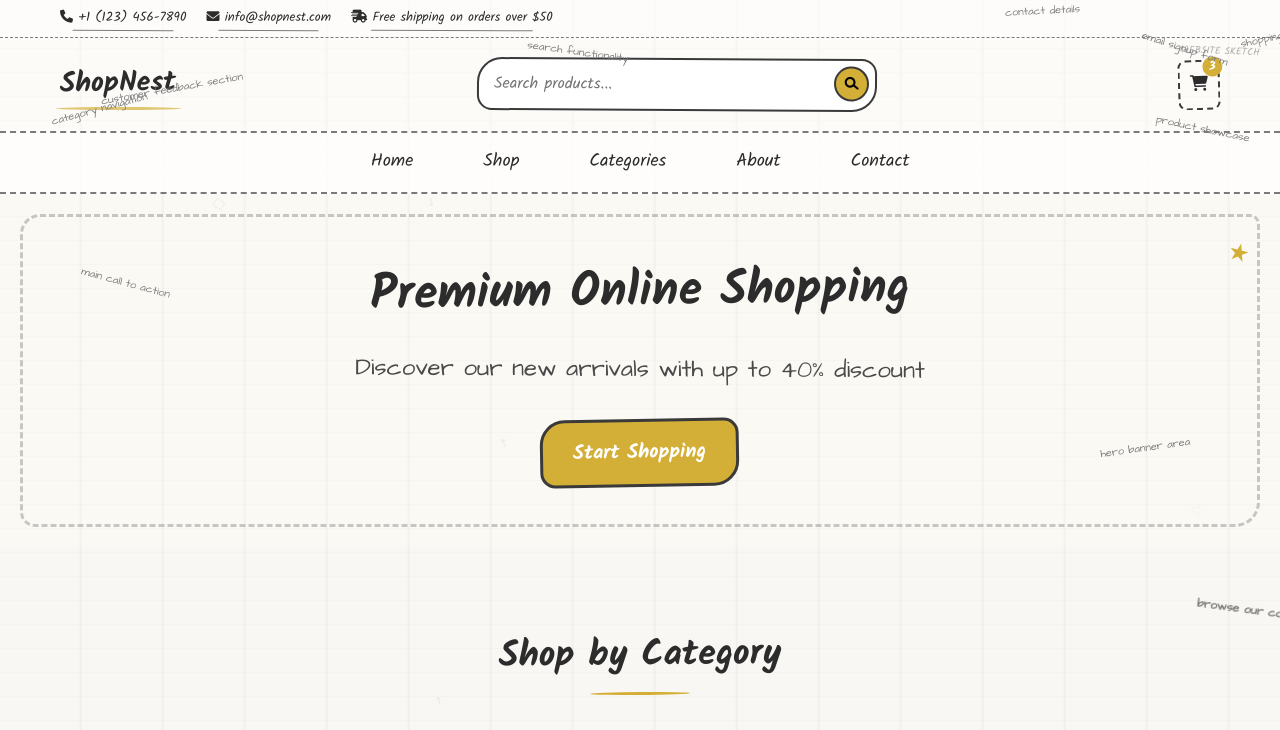
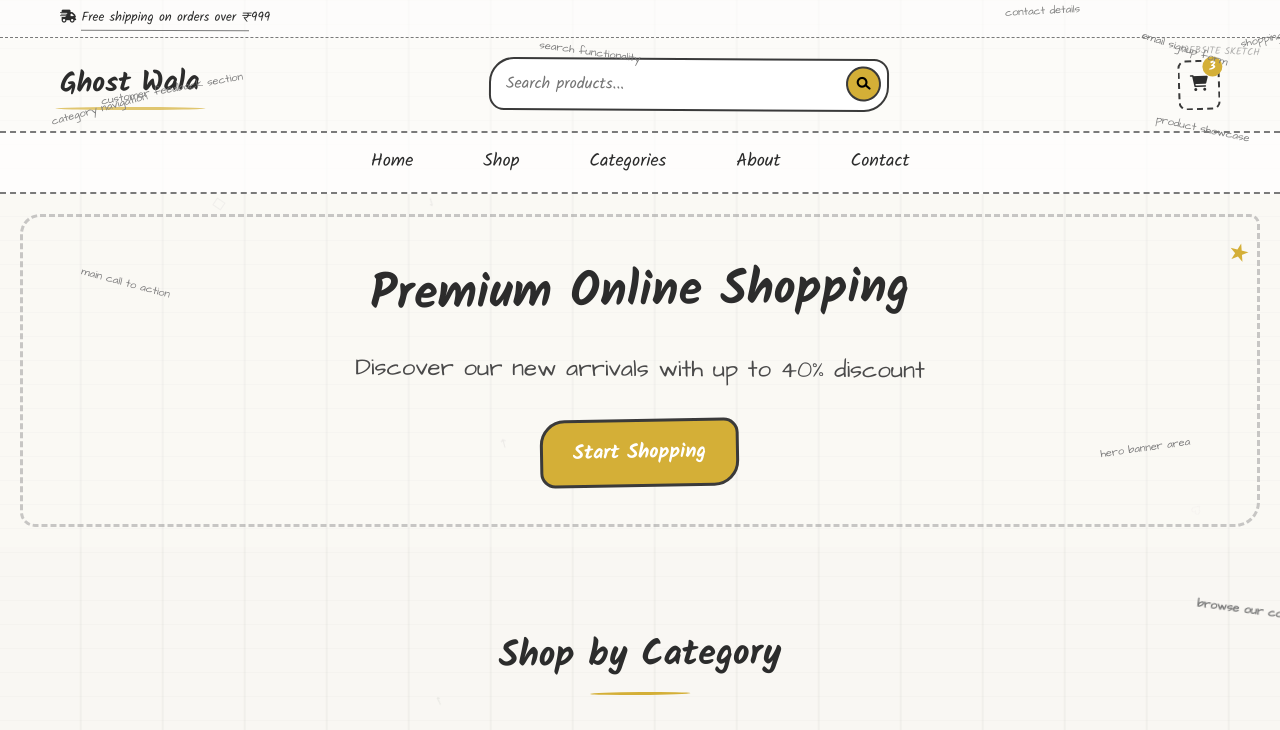
Before and after one commit to ghostwalaa/website, a plain HTML site: page index.html in a window 1280 px wide. Shown: the top 730 px of the page. Drawn offline with Linux system fonts and the light colour scheme.

Commit message:
Update index.html

```diff
--- a/index.html
+++ b/index.html
@@ -3,7 +3,7 @@
 <head>
     <meta charset="UTF-8">
     <meta name="viewport" content="width=device-width, initial-scale=1.0">
-    <title>ShopNest - Hand-Drawn E-commerce Sketchbook</title>
+    <title>GHOST WALA</title>
     <link href="https://fonts.googleapis.com/css2?family=Kalam:wght@300;400;700&family=Architects+Daughter&display=swap" rel="stylesheet">
     <link rel="stylesheet" href="https://cdnjs.cloudflare.com/ajax/libs/font-awesome/6.0.0/css/all.min.css">
     <style>
@@ -780,9 +780,7 @@
     <div class="top-bar">
         <div class="container">
             <div class="contact-info">
-                <span><i class="fas fa-phone"></i> +1 (123) 456-7890</span>
-                <span><i class="fas fa-envelope"></i> info@shopnest.com</span>
-                <span><i class="fas fa-shipping-fast"></i> Free shipping on orders over $50</span>
+                <span><i class="fas fa-shipping-fast"></i> Free shipping on orders over ₹999</span>
             </div>
             <div class="sketch-note" style="--note-rotate: -3deg; top: 2px; right: 200px;">contact details</div>
         </div>
@@ -791,7 +789,7 @@
     <!-- Header -->
     <header class="header">
         <div class="container">
-            <a href="#" class="logo">ShopNest</a>
+            <a href="#" class="logo">Ghost Wala</a>
 
             <div class="search-container">
                 <input type="text" class="search-box" placeholder="Search products...">
```
